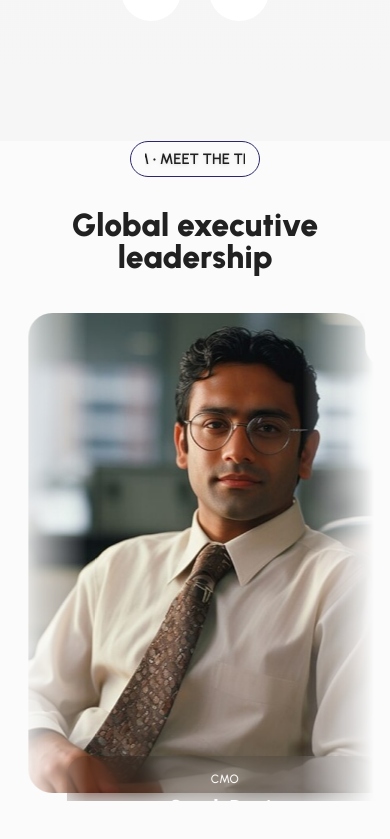
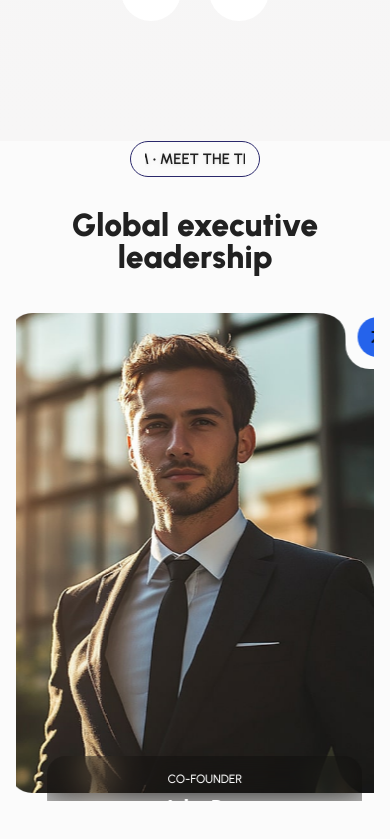
Before and after one commit to CHIDI00/new-holton-properties, a React (Vite) app: page / in a window 390 px wide. Shown: the part 9731-10570 px from the top of the page. Built offline with nearby package versions, Linux system fonts and the light colour scheme.

Commit message:
Refactor InfiniteMovingCards styles for improved responsiveness and visual consistency

```diff
--- a/src/features/Home/TheTeam.tsx
+++ b/src/features/Home/TheTeam.tsx
@@ -143,13 +143,13 @@ const TheTeam: React.FC = () => {
 				{/* </div> */}
 
 				{/* <div className="rounded-md flex flex-col  dark:bg-grid-white/[0.25] items-center justify-center relative overflow-hidden"> */}
-				<div className="container mx-auto w-full flex justify-center items-center">
+				{/* <div className="mx-auto w-full flex justify-center items-center"> */}
 					<InfiniteMovingCards
 						items={teamData}
 						direction="right"
 						speed="slow"
 					/>
-				</div>
+				{/* </div> */}
 				{/* </div> */}
 			</div>
 		</div>
--- a/src/ui/infinite-moving-cards.tsx
+++ b/src/ui/infinite-moving-cards.tsx
@@ -52,12 +52,12 @@ export const InfiniteMovingCards = ({
 			if (direction === "left") {
 				containerRef.current.style.setProperty(
 					"--animation-direction",
-					"forwards"
+					"reverse"
 				);
 			} else {
 				containerRef.current.style.setProperty(
 					"--animation-direction",
-					"reverse"
+					"forwards"
 				);
 			}
 		}
@@ -77,7 +77,7 @@ export const InfiniteMovingCards = ({
 		<div
 			ref={containerRef}
 			className={cn(
-				"scroller relative z-20 max-w-7xl overflow-hidden [mask-image:linear-gradient(to_right,transparent,white_20%,white_80%,transparent)]",
+				"scroller relative z-20 max-w-full md:h-[55rem] overflow-hidden [mask-image:linear-gradient(to_right,transparent,white_0%,white_100%,transparent)]",
 				className
 			)}
 		>
@@ -104,7 +104,7 @@ export const InfiniteMovingCards = ({
 							/>
 						</div>
 
-						<div className="absolute z-10 -bottom-[9%] left-[50%] transform -translate-x-1/2 p-7 bg-[#00000023] backdrop-blur-md w-[80%] flex flex-col justify-center items-center text-center rounded-[2.3rem]">
+						<div className="absolute z-10 -bottom-[9%] left-[50%] transform -translate-x-1/2 p-7 bg-[#0000003b] backdrop-blur-lg w-[80%] flex flex-col justify-center items-center text-center rounded-[2.3rem]">
 							<p className="md:text-[1rem] text-[1.5rem] font-medium uppercase text-white mb-2">
 								{item.position}
 							</p>
```
